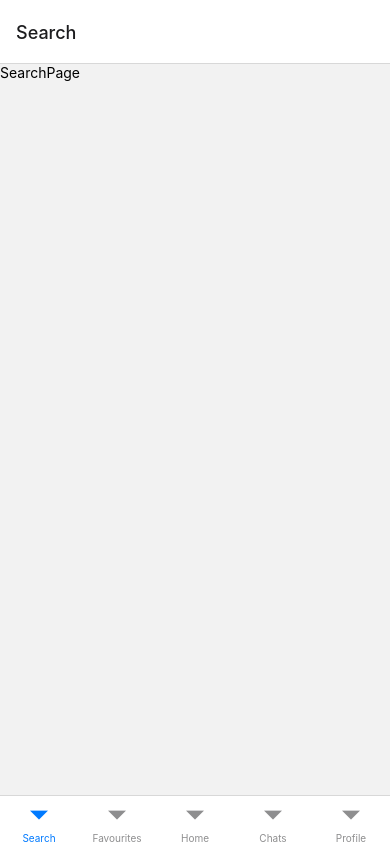
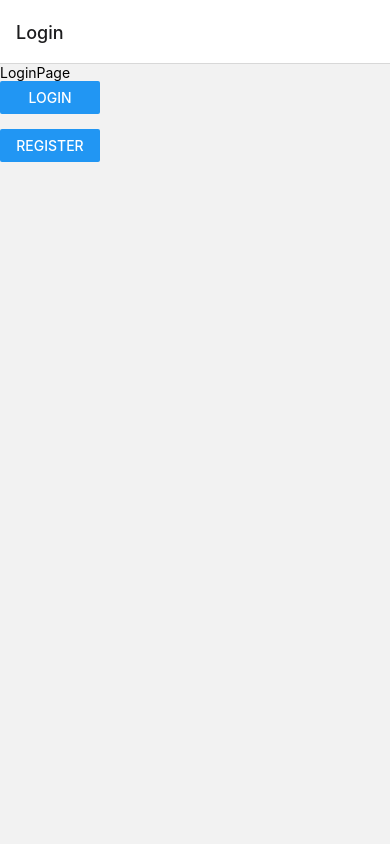
Before and after one commit to RedHotChillPepe/bast, a React Native app: screen /Login in a window 390 px wide. Built offline with nearby package versions, Linux system fonts and the light colour scheme; what react-native would draw is missing.

Commit message:
added mockup Authentication context added mockup login, register, onboarding pages

```diff
--- a/App.js
+++ b/App.js
@@ -6,11 +6,23 @@ import ProfilePage from './pages/ProfilePage';
 import SearchPage from './pages/SearchPage';
 import FavouritesPage from './pages/FavouritesPage';
 import ChatsPage from './pages/ChatsPage';
+import RegisterPage from './pages/RegisterPage';
+import OnboardingPage from './pages/OnboardingPage';
+import AuthProvider from './context/AuthContext';
+import { useAuth } from './context/AuthContext';
+import LoginPage from './pages/LoginPage';
+
+
+
 
 const Stack = createNativeStackNavigator();
+const AuthStack = createNativeStackNavigator()
+const OnboardingStack = createNativeStackNavigator()
 const Tab = createBottomTabNavigator()
 
-// Объявление доступных страниц
+
+
+/// Объявление доступных страниц, навигация (возможно стоит в отдельный компонент)
 const AppStack = () => {
   return(
       <Stack.Navigator initialRouteName='Main'>
@@ -20,9 +32,10 @@ const AppStack = () => {
       </Stack.Navigator>
   );
 }
+
 const AppTabs = () => {
   return(
-    <Tab.Navigator>
+    <Tab.Navigator initialRouteName='Home'>
       <Tab.Screen name='Search' component={SearchPage}/>
       <Tab.Screen name='Favourites' component={FavouritesPage}/>
       <Tab.Screen name='Home' component={AppStack} options={{headerShown:false}}/>
@@ -33,12 +46,50 @@ const AppTabs = () => {
 
 }
 
+const AppAuthStack = () => {
+  return (
+    <AuthStack.Navigator initialRouteName='Login'>
+      <AuthStack.Screen name='Login' component={LoginPage}/>
+      <AuthStack.Screen name='Register' component={RegisterPage}/>
+    </AuthStack.Navigator>
+  )
+}
+
+// Условный рендер в зависимости от того авторизирован ли пользователь или нет
+const AppInit = () => {
+  const {isAuth, isOnboarded} = useAuth()
+
+  // Проверка зарегистрирован ли пользователь
+  if (!isAuth) {
+    return (
+      <AppAuthStack/>
+    )
+  }
+  // Проверка проведён ли пользователь через "онбординг"
+  if (!isOnboarded) {
+    return (
+      <OnboardingStack.Navigator initialRouteName='Onboarding'>
+        <OnboardingStack.Screen name='Onboarding' component={OnboardingPage}/>
+      </OnboardingStack.Navigator>
+    )
+  }
+  if (isOnboarded && isAuth) {
+    return (
+      <AppTabs/>
+    )
+  }
+}
+///
+
+
+
 // Корневой (Root) компонент
 export default function App() {
   return (
-    <NavigationContainer>
-      <AppTabs/>
-    </NavigationContainer>
-
+    <AuthProvider>
+      <NavigationContainer>
+        <AppInit/>
+      </NavigationContainer>
+    </AuthProvider>
   );
 }
--- a/app.json
+++ b/app.json
@@ -7,9 +7,9 @@
     "icon": "./assets/icon.png",
     "userInterfaceStyle": "light",
     "splash": {
-      "image": "./assets/splash.png",
+      "image": "./assets/BastSplash.png",
       "resizeMode": "contain",
-      "backgroundColor": "#ffffff"
+      "backgroundColor": "#0077FF"
     },
     "ios": {
       "supportsTablet": true
--- a/components/ImageCarouselComponent.js
+++ b/components/ImageCarouselComponent.js
@@ -6,7 +6,7 @@ export default function ImageCarouselComponent(props) {
 
 
     const handlePageSelection = (carposition) => {
-        console.log(carposition);
+
 
 
     }
--- /dev/null
+++ b/context/AuthContext.js
@@ -0,0 +1,17 @@
+import { View, Text } from 'react-native'
+import React, { createContext, useContext, useState } from 'react'
+
+const AuthContext = createContext()
+
+export default function AuthProvider({ children }) {
+    const [isAuth, setIsAuth] = useState(false)             // заменить на
+    const [isOnboarded, setIsOnboarded] = useState(false)   // secure store. ТЕСТОВЫЕ ПЕРЕМЕННЫЕ!
+
+  return (
+    <AuthContext.Provider value={{isAuth,isOnboarded,setIsAuth,setIsOnboarded}}>
+        {children}
+    </AuthContext.Provider>
+  )
+}
+
+export const useAuth = () => useContext(AuthContext);
--- /dev/null
+++ b/pages/LoginPage.js
@@ -0,0 +1,26 @@
+import { Button, StyleSheet, Text, View } from 'react-native'
+import React from 'react'
+import { useNavigation } from '@react-navigation/native'
+import { useAuth } from '../context/AuthContext'
+
+const LoginPage = () => {
+    const navigation = useNavigation()
+    const { setIsAuth } = useAuth()
+  return (
+    <View>
+      <Text>LoginPage</Text>
+      <View style={{width:100}}>
+        <Button title='Login' onPress={() => setIsAuth(true)}/>
+      </View>
+
+      <View style={{width:100, paddingVertical:15}}>
+        <Button title='Register' onPress={() => navigation.navigate("Register")}/>
+      </View>
+
+    </View>
+  )
+}
+
+export default LoginPage
+
+const styles = StyleSheet.create({})
--- /dev/null
+++ b/pages/OnboardingPage.js
@@ -0,0 +1,19 @@
+import { Button, StyleSheet, Text, View } from 'react-native'
+import React from 'react'
+import { useAuth } from '../context/AuthContext'
+
+const OnboardingPage = () => {
+    const {setIsOnboarded} = useAuth()
+  return (
+    <View>
+      <Text>OnboardingPage</Text>
+      <View style={{width:100}}>
+        <Button title='Onboard' onPress={() => setIsOnboarded(true)}/>
+      </View>
+    </View>
+  )
+}
+
+export default OnboardingPage
+
+const styles = StyleSheet.create({})
--- /dev/null
+++ b/pages/RegisterPage.js
@@ -0,0 +1,14 @@
+import { Button, StyleSheet, Text, View } from 'react-native'
+import React from 'react'
+
+const RegisterPage = () => {
+  return (
+    <View>
+      <Button title='Register'/>
+    </View>
+  )
+}
+
+export default RegisterPage
+
+const styles = StyleSheet.create({})
```
Also changed, not shown: assets/BastLogo.png (added), assets/BastSplash.png (added).
